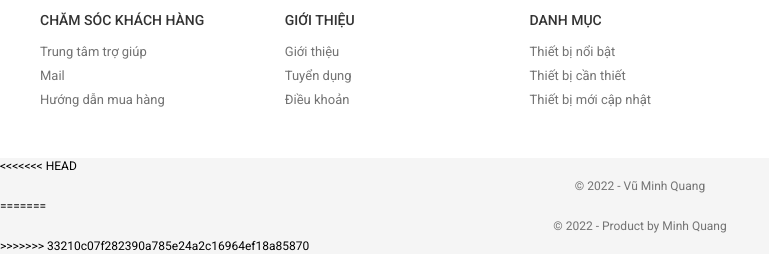
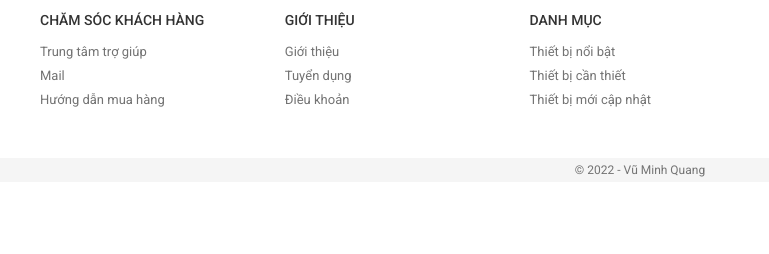
Before and after one commit to wang1699/wang1699.github.io, a plain HTML site: page index.html in a window 1280 px wide. Shown: the part 1041-1295 px from the top of the page, 0-769 px from the left. After the commit the page ends 1223 px from the top, so only its background shows below. Drawn offline with nearby package versions, Linux system fonts and the light colour scheme.

Commit message:
fix footer

```diff
--- a/index.html
+++ b/index.html
@@ -1014,13 +1014,7 @@
                 </div>
                 <div class="footer__bottom">
                     <div class="grid ">
-<<<<<<< HEAD
                         <p class="footer__text">© 2022 - Vũ Minh Quang</p>
-=======
-                        <p class="footer__text">© 2022 - Product by Minh Quang</p>
->>>>>>> 33210c07f282390a785e24a2c16964ef18a85870
-                    </div>
-
                 </div>
         </footer>
     </div>
```
